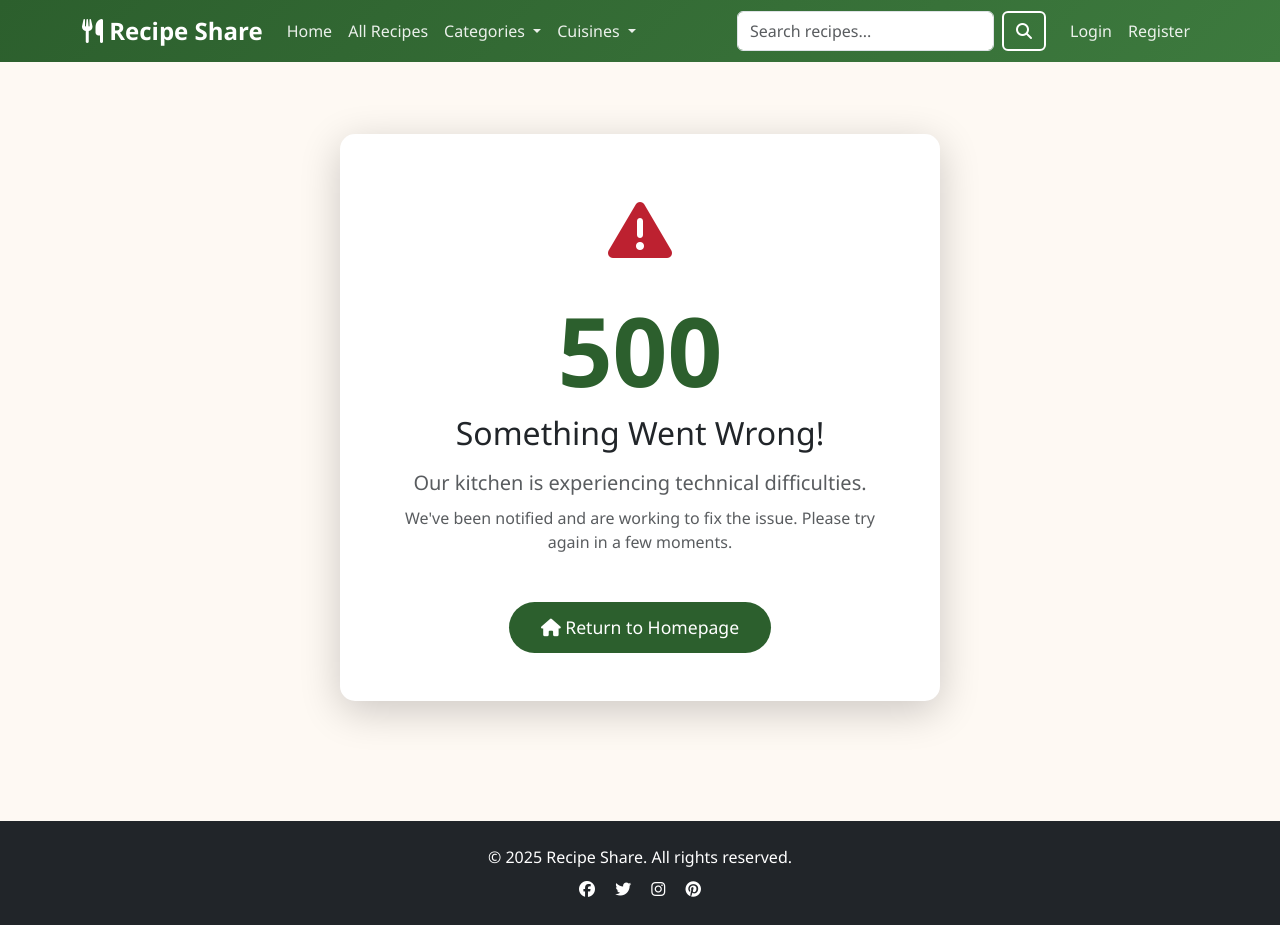
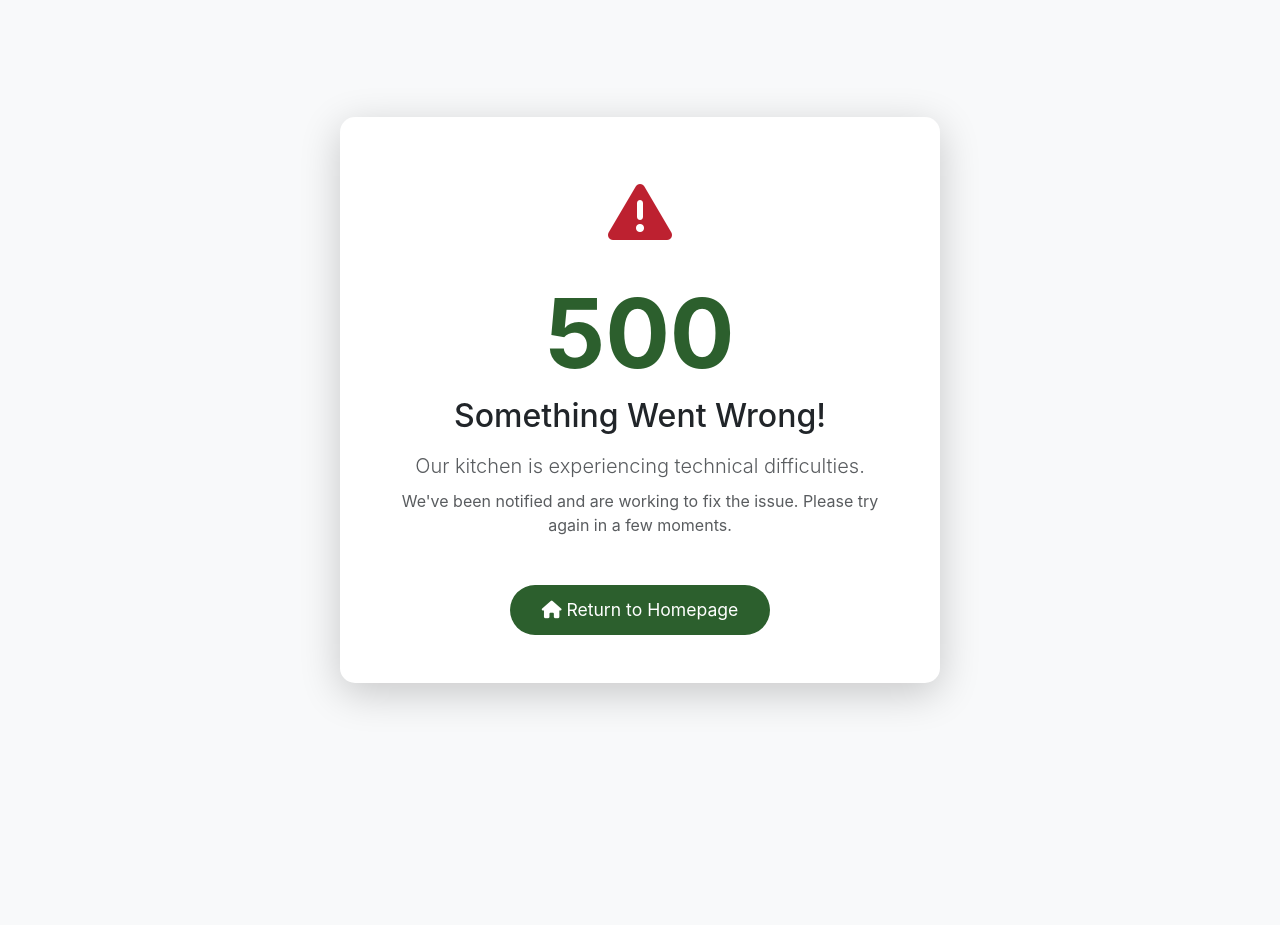
Before and after one commit to vsessvit/recipe-share, a Django app: template templates/500.html in a window 1280 px wide. After the commit the page ends 706 px from the top, so only its background shows below. Run offline with Django 4.2, Linux system fonts and the light colour scheme; the template is opened without the code that fills it, so the values that code supplies are empty; some libraries are stand-ins or nearby versions.

Commit message:
Fix static files storage and finalize custom error pages

```diff
--- a/recipe_project/settings.py
+++ b/recipe_project/settings.py
@@ -151,7 +151,11 @@ MEDIA_URL = "media/"
 MEDIA_ROOT = BASE_DIR / "media"
 
 # Whitenoise configuration for serving static files
-STATICFILES_STORAGE = "whitenoise.storage.CompressedManifestStaticFilesStorage"
+STORAGES = {
+    "staticfiles": {
+        "BACKEND": "whitenoise.storage.CompressedManifestStaticFilesStorage",
+    },
+}
 
 # Crispy Forms settings
 CRISPY_ALLOWED_TEMPLATE_PACKS = "bootstrap5"
--- a/templates/500.html
+++ b/templates/500.html
@@ -1,17 +1,31 @@
-{% extends "base.html" %}
-{% load static %}
+<!DOCTYPE html>
+<html lang="en">
+<head>
+    <meta charset="UTF-8">
+    <meta name="viewport" content="width=device-width, initial-scale=1.0">
+    <title>Server Error - Recipe Share</title>
 
-{% block title %}Server Error - Recipe Share{% endblock %}
+    <!-- Bootstrap 5 CSS -->
+    <link href="https://cdn.jsdelivr.net/npm/bootstrap@5.3.2/dist/css/bootstrap.min.css" rel="stylesheet">
 
-{% block extra_css %}
+    <!-- Font Awesome -->
+    <link rel="stylesheet" href="https://cdnjs.cloudflare.com/ajax/libs/font-awesome/6.5.1/css/all.min.css">
+
     <style>
+        body {
+            background-color: #f8f9fa;
+            min-height: 100vh;
+            display: flex;
+            align-items: center;
+            justify-content: center;
+            font-family: -apple-system, BlinkMacSystemFont, "Segoe UI", Roboto, "Helvetica Neue", Arial, sans-serif;
+        }
         .error-container {
             background: white;
             border-radius: 15px;
             padding: 3rem;
             box-shadow: 0 10px 40px rgba(0,0,0,0.2);
             max-width: 600px;
-        margin: 3rem auto;
             text-align: center;
         }
         .error-code {
@@ -54,9 +68,8 @@
             }
         }
     </style>
-{% endblock %}
-
-{% block content %}
+</head>
+<body>
     <div class="error-container">
         <div class="error-icon">
             <i class="fas fa-exclamation-triangle"></i>
@@ -74,4 +87,5 @@
             <i class="fas fa-home"></i> Return to Homepage
         </a>
     </div>
-{% endblock %}
+</body>
+</html>
```
Lines whose indentation alone changed are shown as unchanged.
